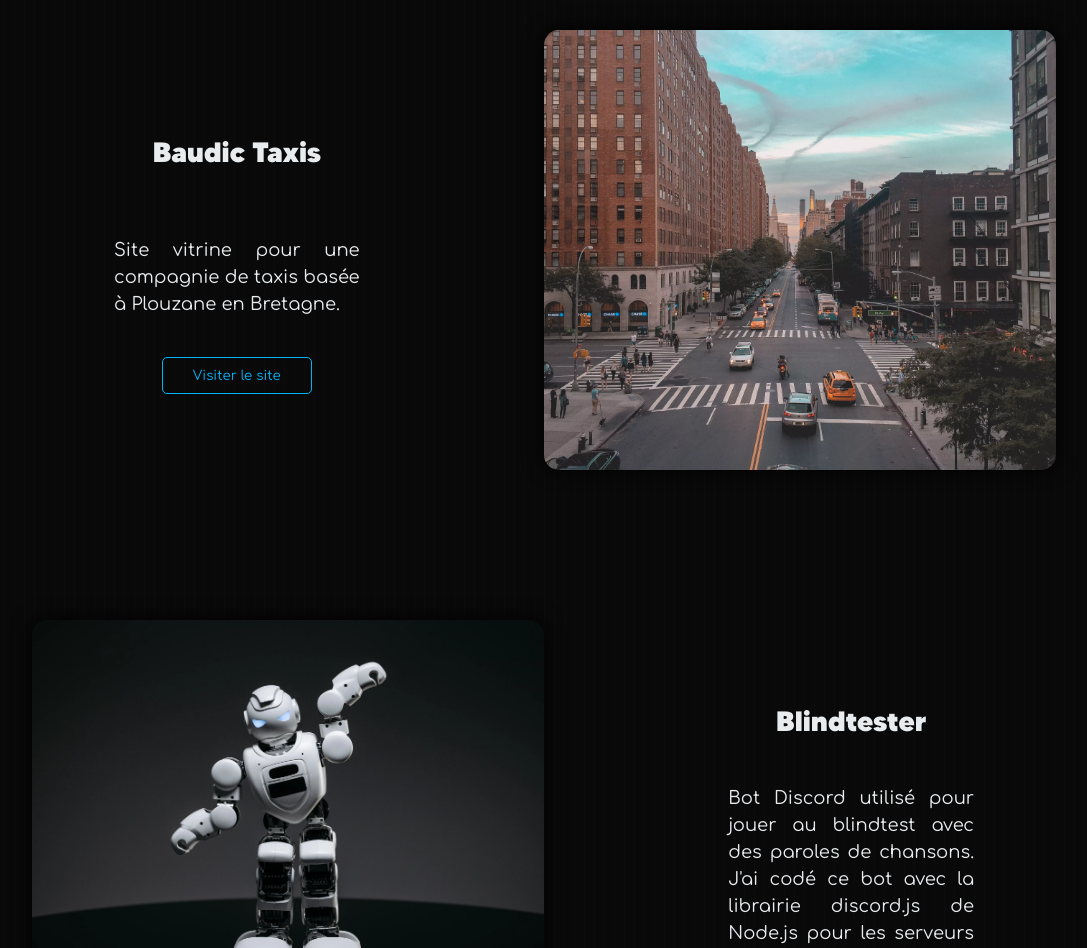
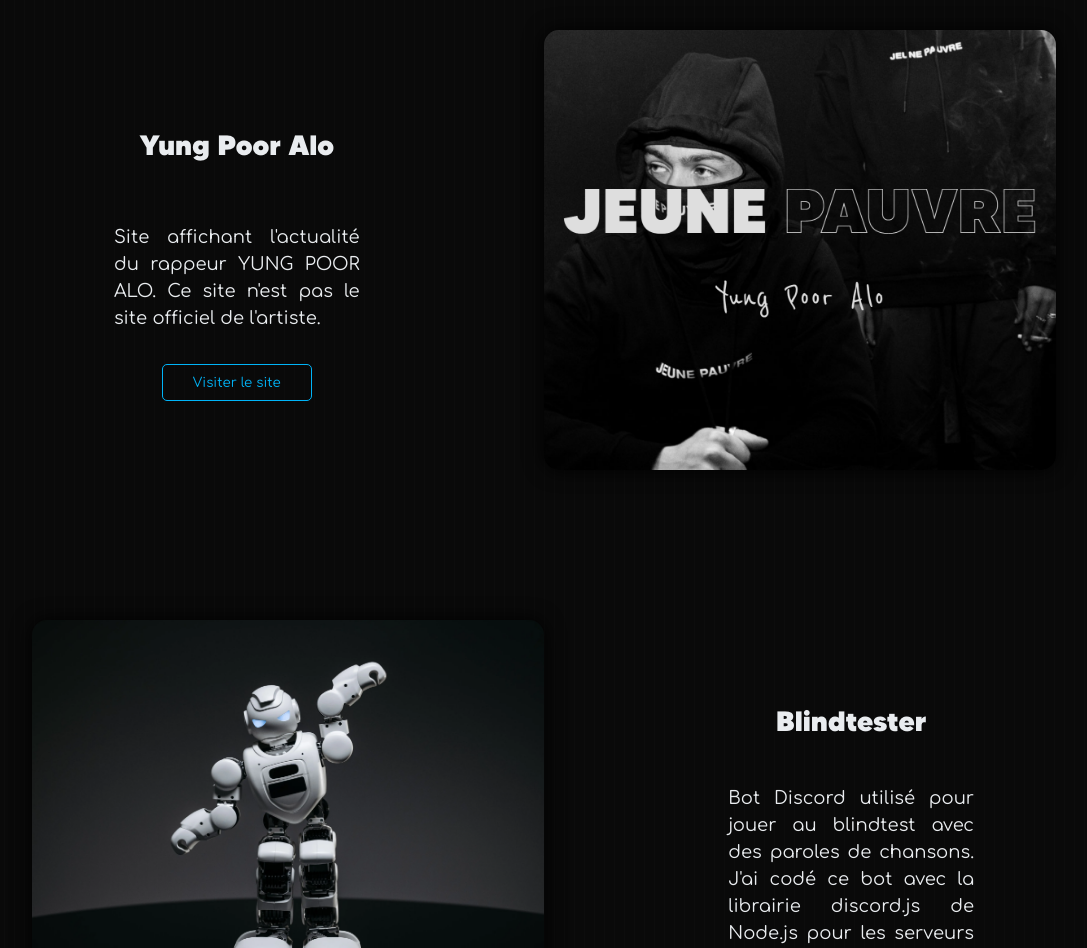
Before and after one commit to 3mpty78/PortfolioReact, a React (Create React App) app: page / in a window 1280 px wide. Shown: the part 1000-1948 px from the top of the page, without its empty margins (96-1183 px from the left). Built offline with nearby package versions, Linux system fonts and the light colour scheme.

Commit message:
Updated project list. Added YPA website

```diff
--- a/src/pages/Projects.js
+++ b/src/pages/Projects.js
@@ -1,39 +1,34 @@
 import React from "react";
 
 // Import des images
-import taxis from "../assets/img/taxi.webp";
+import jeunepauvre from "../assets/img/jeunepauvre.png";
 import bot from "../assets/img/robot.webp";
 import tattoo from "../assets/img/tattoo.webp";
 
 // Import des icons
-import html from "../assets/icons/tech/html.svg";
 import css from "../assets/icons/tech/css.svg";
-import js from "../assets/icons/tech/js.svg";
 import node from "../assets/icons/tech/node.svg";
 import discord from "../assets/icons/tech/discord.svg";
 import mongo from "../assets/icons/tech/mongo.svg";
 import react from "../assets/icons/tech/react.svg";
+import sass from "../assets/icons/tech/sass.svg";
 
 const projects = [
       {
-            title: "Baudic Taxis",
+            title: "Yung Poor Alo",
             description:
-                  "Site vitrine pour une compagnie de taxis basée à Plouzane en Bretagne.",
-            link: "https://3mpty78.github.io/Baudic-taxis/",
+                  "Site affichant l'actualité du rappeur YUNG POOR ALO. Ce site n'est pas le site officiel de l'artiste.",
+            link: "https://jeunepauvre.vercel.app",
             linkName: "Visiter le site",
-            imageURL: taxis,
+            imageURL: jeunepauvre,
             technos: [
                   {
-                        name: "html",
-                        icon: html,
+                        name: "React JS",
+                        icon: react,
                   },
                   {
-                        name: "css",
-                        icon: css,
-                  },
-                  {
-                        name: "javascript",
-                        icon: js,
+                        name: "sass",
+                        icon: sass,
                   },
             ],
       },
```
Also changed, not shown: src/assets/icons/tech/sass.svg (added), src/assets/img/jeunepauvre.png (added).
